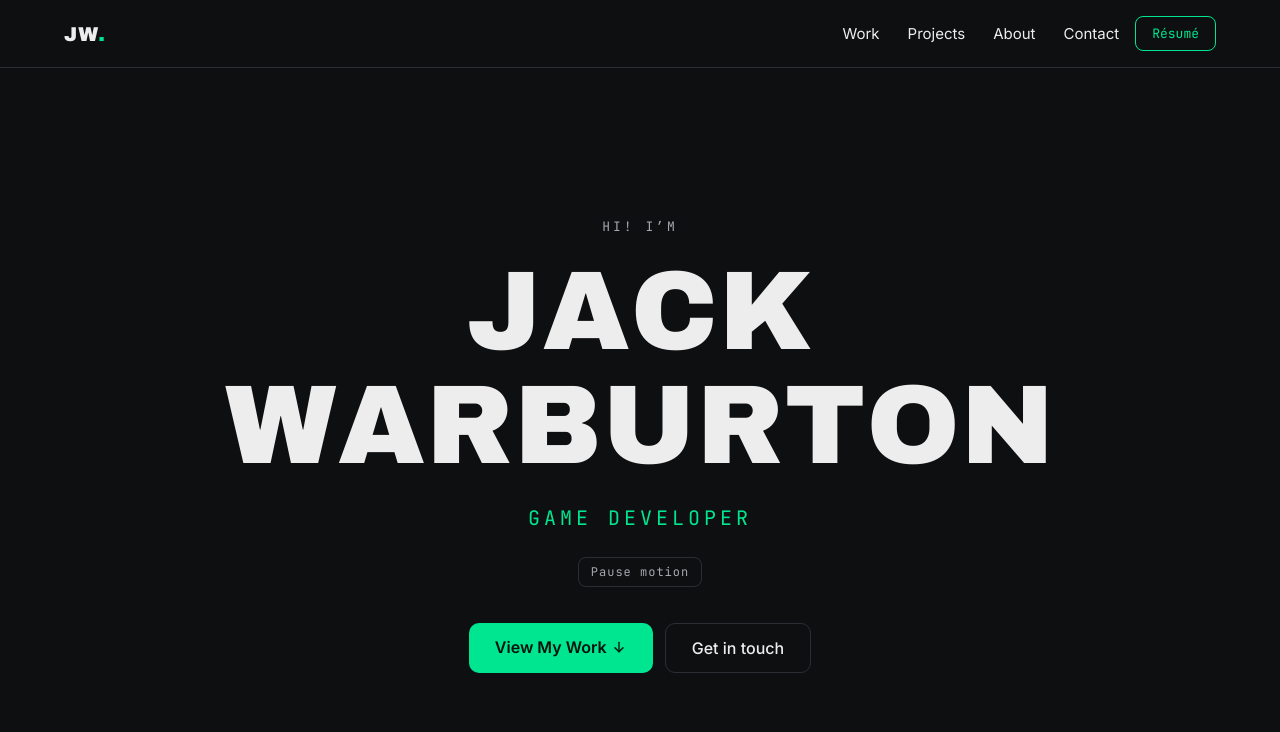
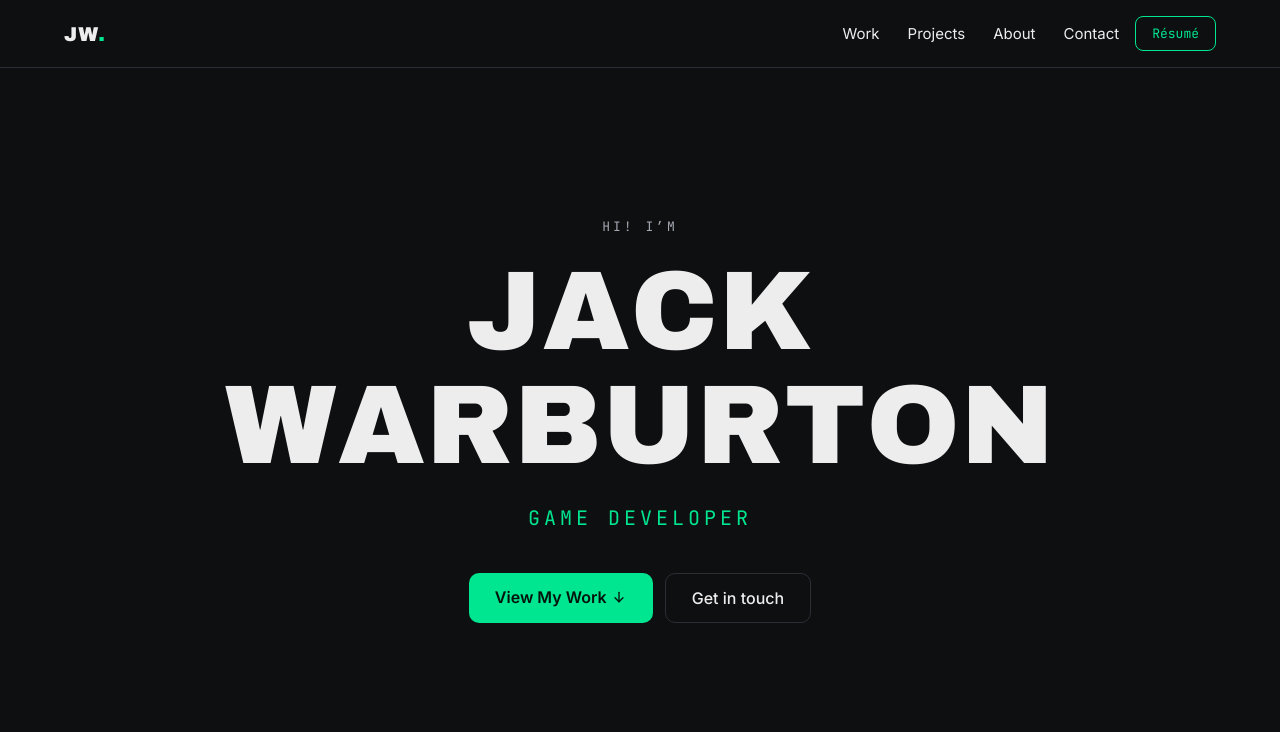
Before and after one commit to JWobz/portfolio, a Next.js app: page / in a window 1280 px wide. Shown: the top 732 px of the page. Built offline with nearby package versions, Linux system fonts and the light colour scheme.

Commit message:
Hide the Pause motion button for now

```diff
--- a/app/_components/home/hero/HeroText.tsx
+++ b/app/_components/home/hero/HeroText.tsx
@@ -15,7 +15,7 @@ export default function HeroText({
   name: string;
   roles: string[];
 }) {
-  const [paused, togglePaused] = useMotionPaused();
+  const [paused /*, togglePaused*/] = useMotionPaused();
   const hidden = usePageHidden();
   const heroRef = useRef<HTMLDivElement>(null);
   const onScreen = useOnScreen(heroRef);
@@ -30,6 +30,7 @@ export default function HeroText({
         <span className="visually-hidden">{roles.join(", ")}</span>
         <RoleCycler roles={roles} paused={stopped} />
       </p>
+      {/* Hiding Pause motion
       <button
         type="button"
         className={styles.motionToggle}
@@ -37,7 +38,7 @@ export default function HeroText({
         onClick={togglePaused}
       >
         Pause motion
-      </button>
+      </button>*/}
     </div>
   );
 }
```
